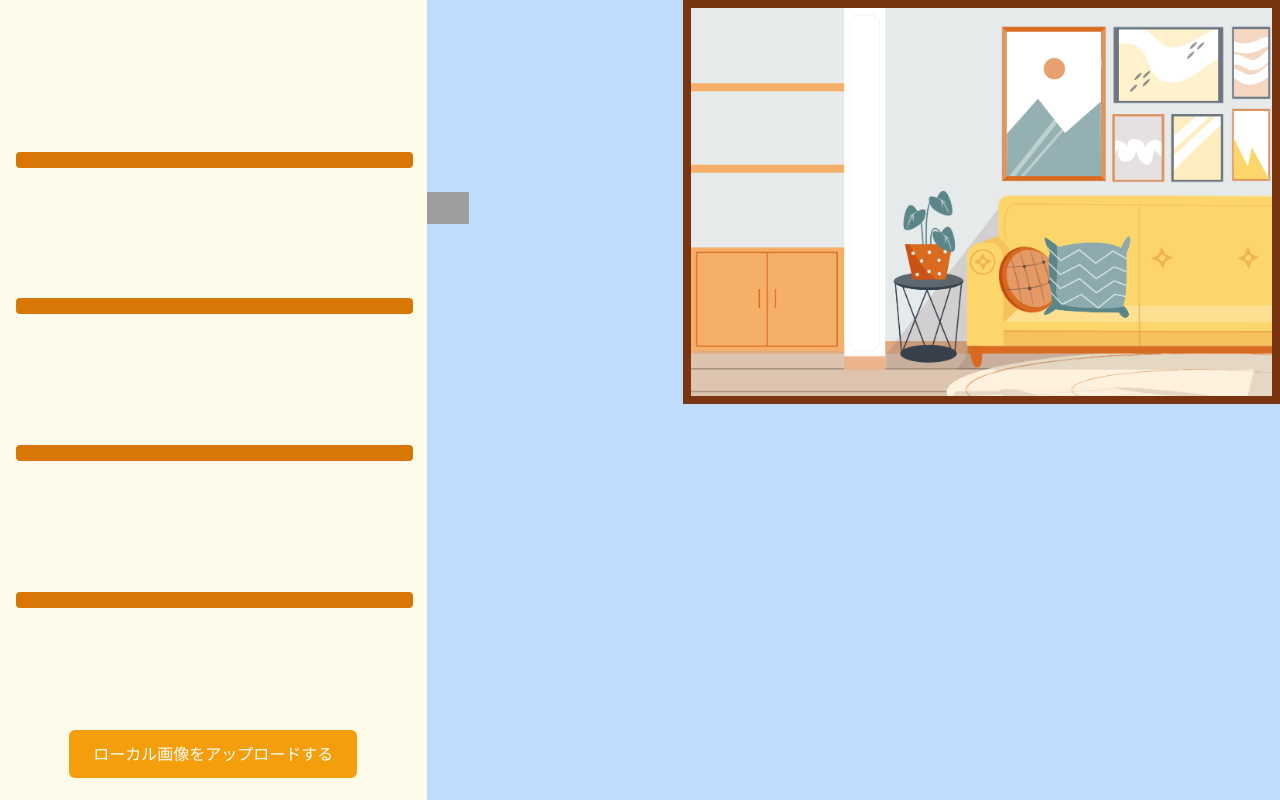
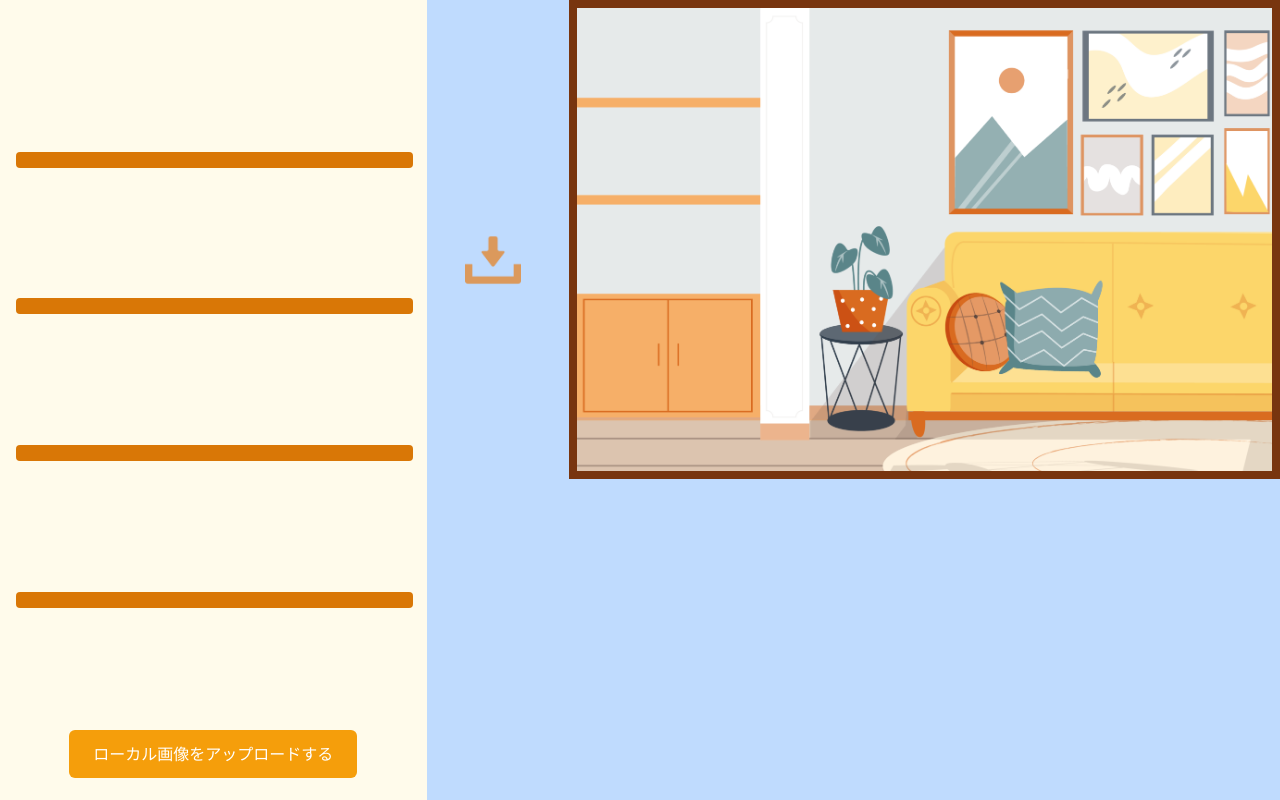
Before and after one commit to ss1119/virtual_background_creator_frontend, a React (Create React App) app: page / in a window 1280 px wide. Built offline with nearby package versions, Linux system fonts and the light colour scheme; grey boxes are pictures that could not be loaded.

Commit message:
fix download button

```diff
--- a/src/components/parts/DownloadButton.tsx
+++ b/src/components/parts/DownloadButton.tsx
@@ -4,14 +4,8 @@ type Props = {
 
 export const DownloadButton = (props: Props) => {
   return (
-    <div className="flex justify-end items-center">
-      <button
-        className="text-center mt-3 w-64 py-3"
-        onClick={props.onClick}
-      >
-        <img src="./download-icon.png" className="w-1/6 z-0"></img>
-      </button>
-
-    </div>
+    <button className="pt-10 pr-12" onClick={props.onClick}>
+      <img src="/assets/download-icon.png" className="w-14 z-0"></img>
+    </button>
   );
 };
--- a/src/components/parts/DownloadIcon.tsx
+++ /dev/null
@@ -1,7 +0,0 @@
-export const DownloadIcon = () => {
-  return (
-    <div className="mt-8 mr-10 w-14">
-      <img src="/assets/download-icon.svg" />
-    </div>
-  );
-};
```
